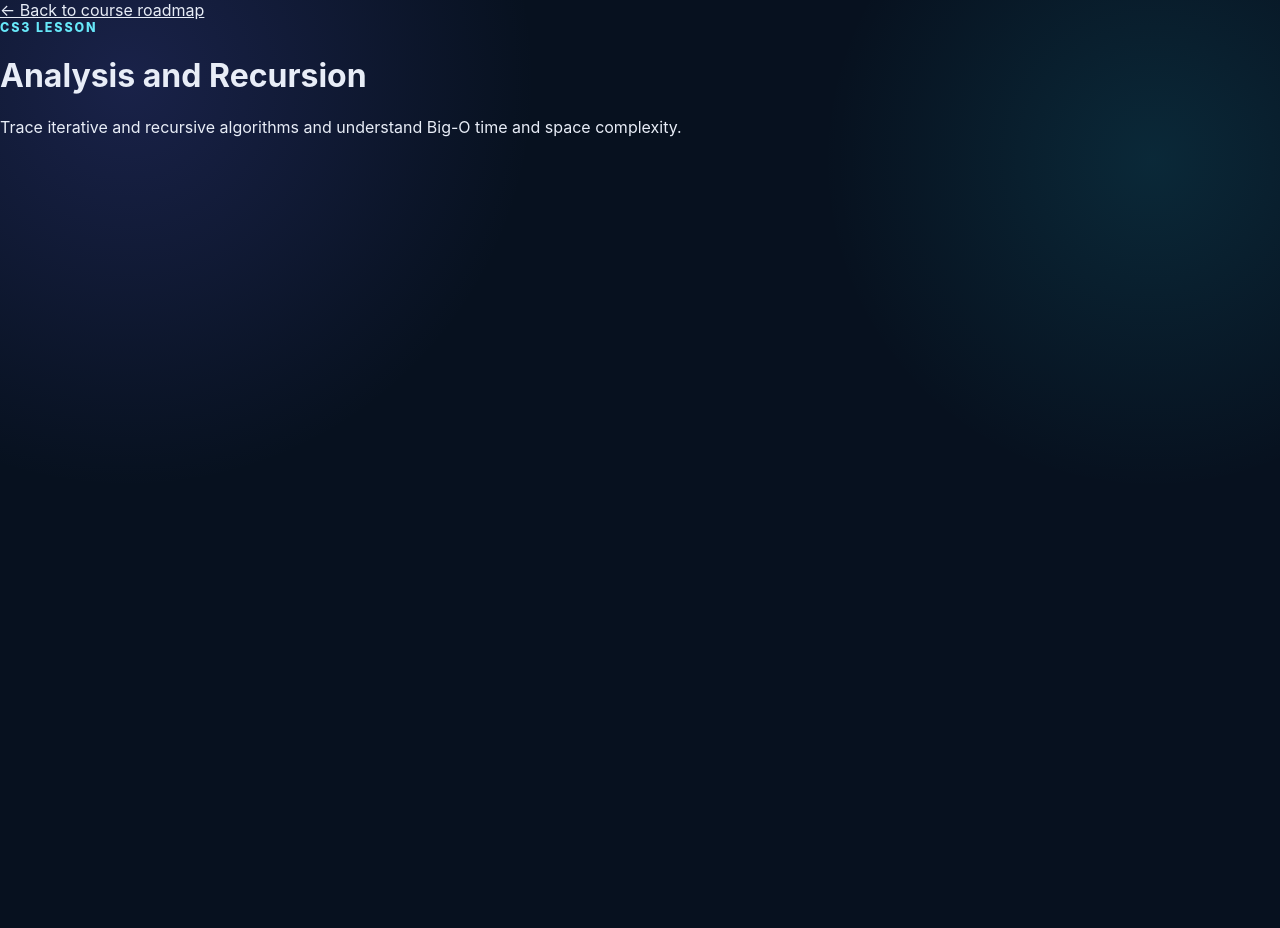
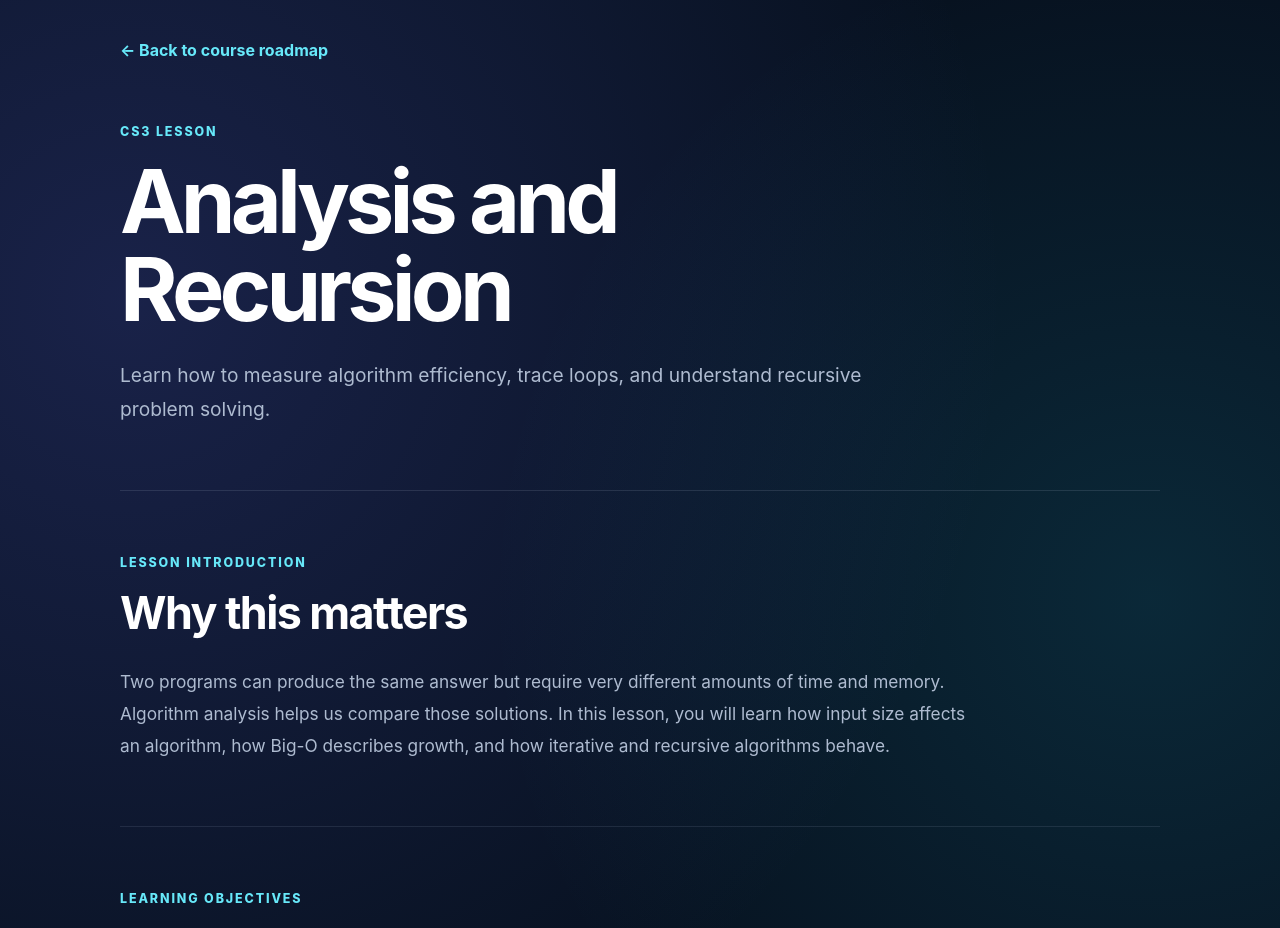
Before and after one commit to patitaquack/cs3-DataStructures, a React (Vite) app: page /topics/analysis in a window 1280 px wide. Shown: the top 928 px of the page. Before the commit the page ends 800 px from the top, so only its background shows below. Built offline with nearby package versions, Linux system fonts and the light colour scheme.

Commit message:
Build Analysis and Recursion lesson foundation

```diff
--- a/src/App.css
+++ b/src/App.css
@@ -180,6 +180,138 @@
   line-height: 1.7;
 }
 
+.lesson-page {
+  min-height: 100vh;
+  padding: 40px 24px 100px;
+}
+
+.lesson-container {
+  width: min(100%, 1040px);
+  margin: 0 auto;
+}
+
+.back-link {
+  display: inline-flex;
+  margin-bottom: 64px;
+  color: #67e8f9;
+  font-weight: 700;
+  text-decoration: none;
+  transition: transform 0.2s ease;
+}
+
+.back-link:hover {
+  transform: translateX(-4px);
+}
+
+.lesson-header {
+  padding-bottom: 64px;
+  border-bottom: 1px solid rgba(148, 163, 184, 0.18);
+}
+
+.lesson-header h1 {
+  max-width: 800px;
+  margin: 0;
+  color: #ffffff;
+  font-size: clamp(3rem, 7vw, 5.5rem);
+  line-height: 1;
+  letter-spacing: -0.055em;
+}
+
+.lesson-subtitle {
+  max-width: 760px;
+  margin: 26px 0 0;
+  color: #aebbd0;
+  font-size: 1.2rem;
+  line-height: 1.75;
+}
+
+.lesson-section {
+  padding: 64px 0;
+  border-bottom: 1px solid rgba(148, 163, 184, 0.15);
+}
+
+.lesson-section h2 {
+  max-width: 780px;
+  margin: 0;
+  color: #ffffff;
+  font-size: clamp(1.8rem, 4vw, 2.8rem);
+  line-height: 1.15;
+  letter-spacing: -0.035em;
+}
+
+.lesson-body {
+  max-width: 850px;
+  margin: 26px 0 0;
+  color: #aebbd0;
+  font-size: 1.08rem;
+  line-height: 1.85;
+}
+
+.objectives-list {
+  margin: 32px 0 0;
+  padding: 0;
+  display: grid;
+  gap: 12px;
+  list-style: none;
+}
+
+.objectives-list li {
+  padding: 18px 20px;
+  display: grid;
+  grid-template-columns: 44px 1fr;
+  align-items: center;
+  gap: 18px;
+  border: 1px solid rgba(148, 163, 184, 0.16);
+  border-radius: 12px;
+  color: #c8d2e3;
+  background: rgba(15, 23, 42, 0.65);
+  line-height: 1.55;
+}
+
+.objective-number {
+  width: 36px;
+  height: 36px;
+  display: flex;
+  align-items: center;
+  justify-content: center;
+  border-radius: 50%;
+  color: #67e8f9;
+  background: rgba(103, 232, 249, 0.1);
+  font-size: 0.85rem;
+  font-weight: 800;
+}
+
+.vocabulary-grid {
+  margin-top: 32px;
+  display: grid;
+  grid-template-columns: repeat(2, minmax(0, 1fr));
+  gap: 16px;
+}
+
+.vocabulary-card {
+  padding: 24px;
+  border: 1px solid rgba(148, 163, 184, 0.16);
+  border-radius: 14px;
+  background:
+    linear-gradient(
+      145deg,
+      rgba(30, 41, 59, 0.75),
+      rgba(15, 23, 42, 0.75)
+    );
+}
+
+.vocabulary-card h3 {
+  margin: 0 0 12px;
+  color: #ffffff;
+  font-size: 1.1rem;
+}
+
+.vocabulary-card p {
+  margin: 0;
+  color: #9eabc0;
+  line-height: 1.7;
+}
+
 .approach-section {
   width: min(900px, calc(100% - 48px));
   margin: 0 auto;
@@ -216,6 +348,31 @@
 }
 
 @media (max-width: 700px) {
+  .lesson-page {
+    padding: 28px 16px 72px;
+  }
+
+  .back-link {
+    margin-bottom: 48px;
+  }
+
+  .lesson-header {
+    padding-bottom: 48px;
+  }
+
+  .lesson-section {
+    padding: 52px 0;
+  }
+
+  .objectives-list li {
+    grid-template-columns: 36px 1fr;
+    padding: 16px;
+    gap: 14px;
+  }
+
+  .vocabulary-grid {
+    grid-template-columns: 1fr;
+  }
   .site-header {
     width: min(100% - 32px, 1180px);
     align-items: flex-start;
--- /dev/null
+++ b/src/data/lessons/analysis.js
@@ -0,0 +1,79 @@
+export const analysisLesson = {
+    id: 'analysis',
+
+    title: 'Analysis and Recursion',
+
+    subtitle:
+      'Learn how to measure algorithm efficiency, trace loops, and understand recursive problem solving.',
+
+    introduction:
+      'Two programs can produce the same answer but require very different amounts of time and memory. Algorithm analysis helps us compare those solutions. In this lesson, you will learn how input size affects an algorithm, how Big-O describes growth, and how iterative and recursive algorithms behave.',
+
+    objectives: [
+      'Explain what input size n represents.',
+      'Distinguish between time complexity and space complexity.',
+      'Determine Big-O complexity from simple loop structures.',
+      'Trace an iterative algorithm step by step.',
+      'Identify the base case and recursive case of a recursive function.',
+      'Trace recursive function calls and understand the call stack.',
+      'Understand how a recurrence equation describes the running time of a recursive algorithm.',
+    ],
+
+    vocabulary: [
+      {
+        term: 'Algorithm',
+        definition:
+          'A step-by-step procedure used to solve a problem or complete a computation.',
+      },
+      {
+        term: 'Input size (n)',
+        definition:
+          'A value representing how much data an algorithm must process. For a list, n usually represents the number of elements.',
+      },
+      {
+        term: 'Time complexity',
+        definition:
+          'A description of how the amount of work performed by an algorithm grows as the input size grows.',
+      },
+      {
+        term: 'Space complexity',
+        definition:
+          'A description of how the amount of memory required by an algorithm grows as the input size grows.',
+      },
+      {
+        term: 'Big-O notation',
+        definition:
+          'A way of describing an upper bound on how an algorithm grows as the input size n becomes large.',
+      },
+      {
+        term: 'Iteration',
+        definition:
+          'Repeating instructions with a loop such as for or while.',
+      },
+      {
+        term: 'Recursion',
+        definition:
+          'A problem-solving technique in which a function calls itself using a smaller version of the original problem.',
+      },
+      {
+        term: 'Base case',
+        definition:
+          'The condition that stops a recursive function from calling itself again.',
+      },
+      {
+        term: 'Recursive case',
+        definition:
+          'The part of a recursive function that reduces the problem and makes another recursive call.',
+      },
+      {
+        term: 'Call stack',
+        definition:
+          'The structure Python uses to keep track of active function calls and where execution should return.',
+      },
+      {
+        term: 'Recurrence relation',
+        definition:
+          'An equation that describes the running time of a recursive algorithm in terms of smaller inputs.',
+      },
+    ],
+  }
--- /dev/null
+++ b/src/data/lessons/index.js
@@ -0,0 +1,5 @@
+import { analysisLesson } from './analysis.js'
+
+export const lessonsById = {
+  analysis: analysisLesson,
+}
--- a/src/pages/TopicPage.jsx
+++ b/src/pages/TopicPage.jsx
@@ -1,10 +1,12 @@
 import { Link, useParams } from 'react-router'
 import { topicGroups } from '../data/topics.js'
+import { lessonsById } from '../data/lessons/index.js'
 
 function TopicPage() {
   const { topicId } = useParams()
 
   const topic = topicGroups.find((group) => group.id === topicId)
+  const lesson = lessonsById[topicId]
 
   if (!topic) {
     return (
@@ -15,17 +17,75 @@ function TopicPage() {
     )
   }
 
+  if (!lesson) {
+    return (
+      <main className="lesson-page">
+        <Link className="back-link" to="/">
+          ← Back to course roadmap
+        </Link>
+
+        <p className="section-label">CS3 Lesson</p>
+        <h1>{topic.title}</h1>
+        <p>{topic.description}</p>
+
+        <section className="lesson-section">
+          <h2>Lesson coming soon</h2>
+          <p>
+            This lesson will be added as we continue building the CS3 study
+            guide.
+          </p>
+        </section>
+      </main>
+    )
+  }
+
   return (
     <main className="lesson-page">
-      <Link className="back-link" to="/">
-        ← Back to course roadmap
-      </Link>
+      <div className="lesson-container">
+        <Link className="back-link" to="/">
+          ← Back to course roadmap
+        </Link>
 
-      <p className="section-label">CS3 Lesson</p>
+        <header className="lesson-header">
+          <p className="section-label">CS3 Lesson</p>
+          <h1>{lesson.title}</h1>
+          <p className="lesson-subtitle">{lesson.subtitle}</p>
+        </header>
 
-      <h1>{topic.title}</h1>
+        <section className="lesson-section">
+          <p className="section-label">Lesson introduction</p>
+          <h2>Why this matters</h2>
+          <p className="lesson-body">{lesson.introduction}</p>
+        </section>
 
-      <p className="lesson-introduction">{topic.description}</p>
+        <section className="lesson-section">
+          <p className="section-label">Learning objectives</p>
+          <h2>By the end of this lesson, you should be able to:</h2>
+
+          <ul className="objectives-list">
+            {lesson.objectives.map((objective, index) => (
+              <li key={objective}>
+                <span className="objective-number">{index + 1}</span>
+                <span>{objective}</span>
+              </li>
+            ))}
+          </ul>
+        </section>
+
+        <section className="lesson-section">
+          <p className="section-label">Key vocabulary</p>
+          <h2>Terms you need to know</h2>
+
+          <div className="vocabulary-grid">
+            {lesson.vocabulary.map((item) => (
+              <article className="vocabulary-card" key={item.term}>
+                <h3>{item.term}</h3>
+                <p>{item.definition}</p>
+              </article>
+            ))}
+          </div>
+        </section>
+      </div>
     </main>
   )
 }
```
